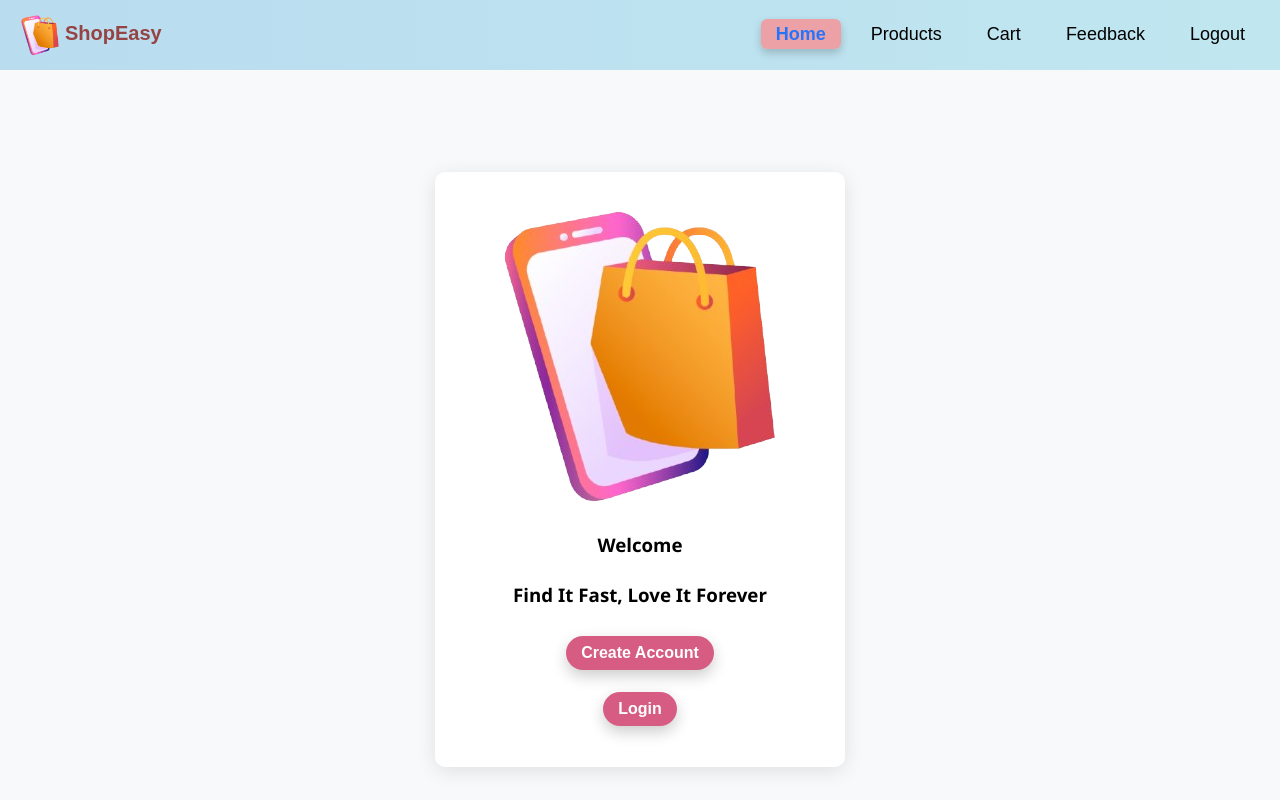
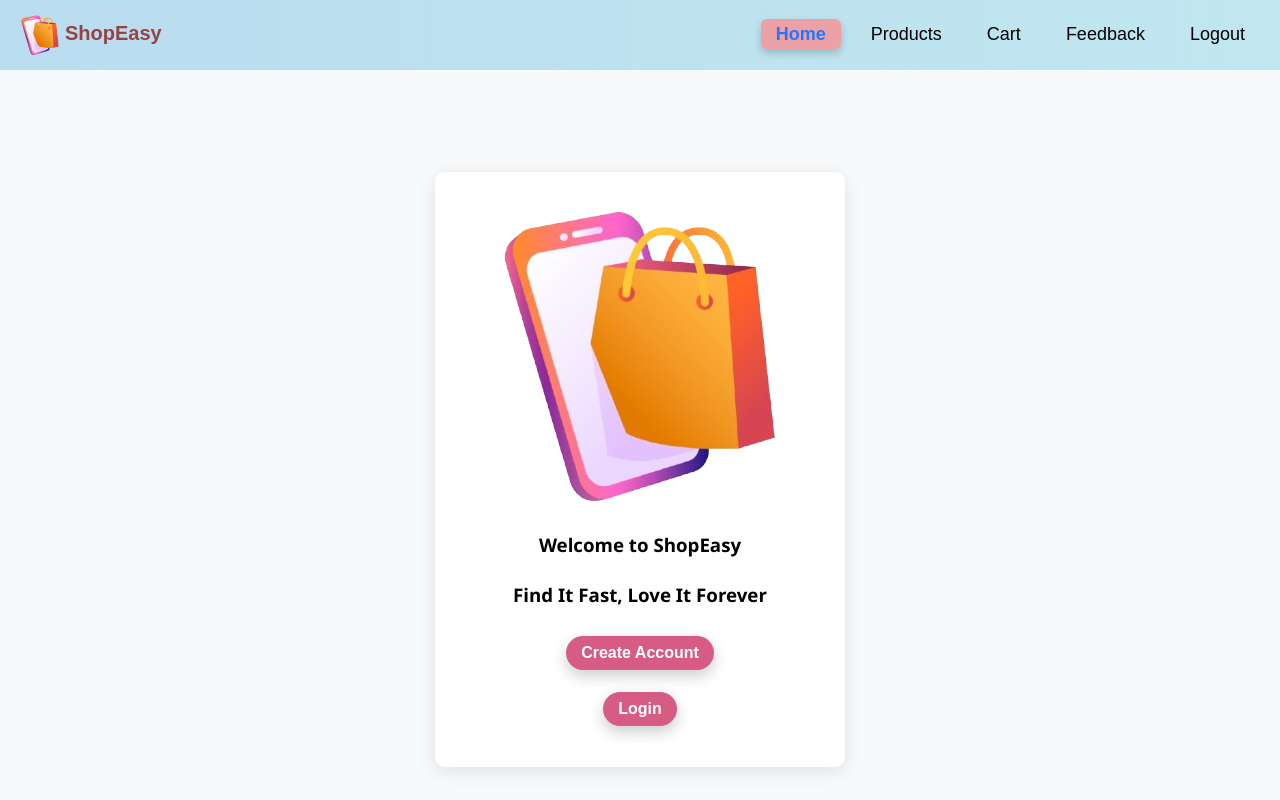
Before and after one commit to AnantSagar01/Capstone-Project, a React (Create React App) app in the folder react-frontend/: page / in a window 1280 px wide. Shown: the top 800 px of the page. Built offline with nearby package versions, Linux system fonts and the light colour scheme.

Commit message:
edit home content
welcome to ShopEasy

```diff
--- a/react-frontend/src/Home.js
+++ b/react-frontend/src/Home.js
@@ -19,7 +19,7 @@ function Home() {
     <div className="home-wrapper">
       <div className="auth-container">
         <img src={logo} alt="Logo" className="logo" />
-        <h3>Welcome <br/><br/>Find It Fast, Love It Forever </h3>
+        <h3>Welcome to ShopEasy<br/><br/>Find It Fast, Love It Forever </h3>
         <div className="btn-group">
           <button onClick={() => navigate('/register')}>Create Account</button>
           <br/>
```
